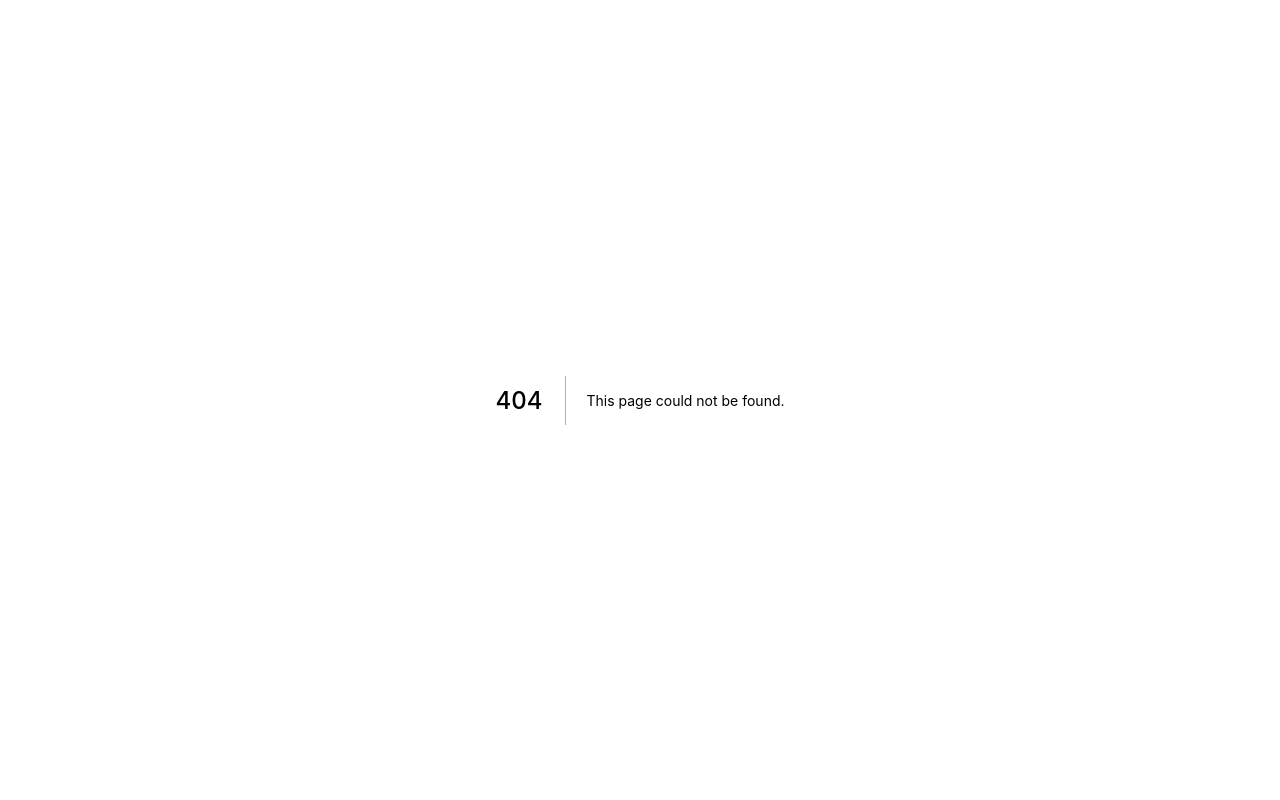
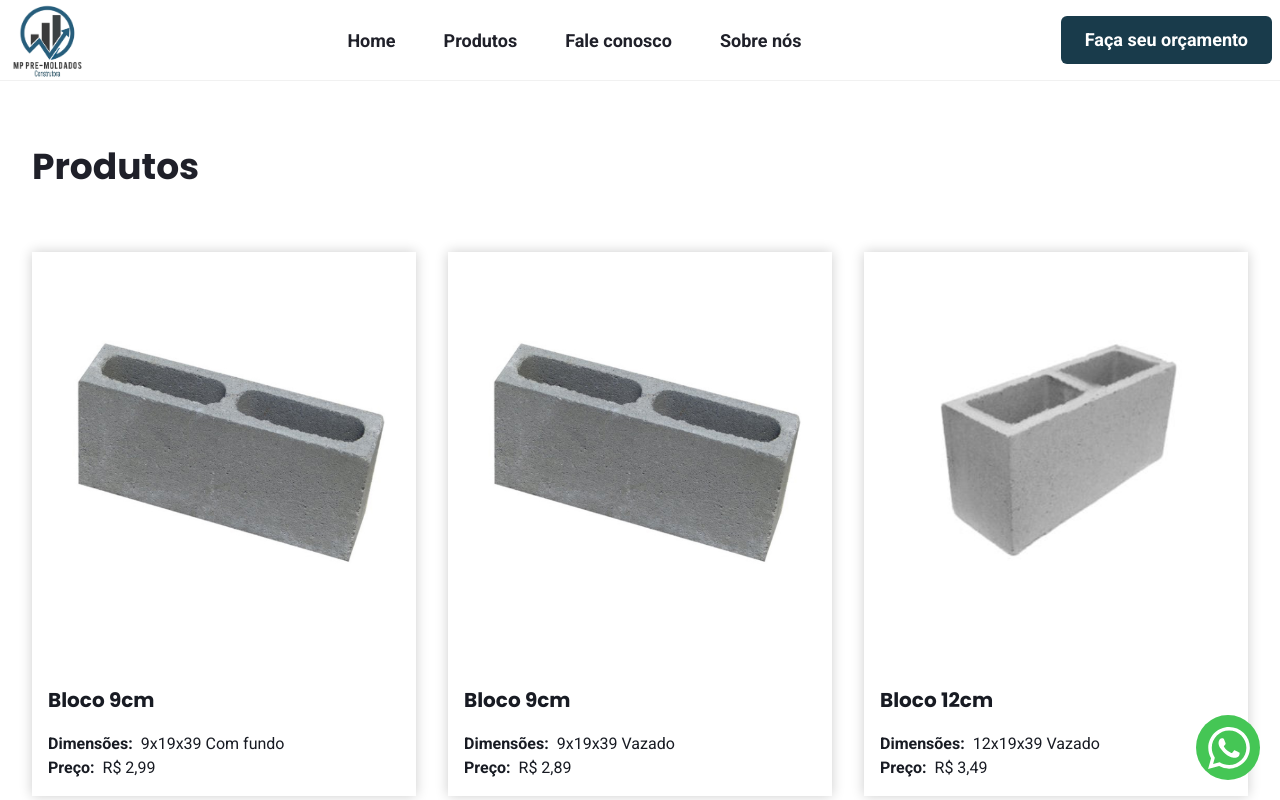
Before and after one commit to pedromiiguel/lp-pre-moldados, a Next.js app: page /produtos in a window 1280 px wide. Before the commit this address had no page. Shown: the top 800 px of the page. Built offline with nearby package versions, Linux system fonts and the light colour scheme.

Commit message:
alterado página de produto para produtos

```diff
--- a/src/components/Navbar/index.tsx
+++ b/src/components/Navbar/index.tsx
@@ -27,7 +27,7 @@ import { FiBook, FiHome, FiPhone, FiShoppingCart } from 'react-icons/fi';
 
 const Links = [
   { name: 'Home', icon: FiHome, href: '/' },
-  { name: 'Produtos', icon: FiShoppingCart, href: '/produto' },
+  { name: 'Produtos', icon: FiShoppingCart, href: '/produtos' },
   { name: 'Fale conosco', icon: FiPhone, href: '/contato' },
   { name: 'Sobre nós', icon: FiBook, href: '/sobre' },
 ];
--- /dev/null
+++ b/src/pages/produtos/index.tsx
@@ -0,0 +1,172 @@
+import {
+  Box,
+  chakra,
+  Flex,
+  Grid,
+  GridItem,
+  Heading,
+  Text,
+  Image,
+} from '@chakra-ui/react';
+import { NextPage } from 'next';
+import Head from 'next/head';
+import { useRouter } from 'next/router';
+import { products } from '../../components/Carousel/produts';
+import { Footer } from '../../components/Footer';
+import { Navbar } from '../../components/Navbar';
+import { WhatsappButton } from '../../components/WhatsappButton';
+
+const Produto: NextPage = () => {
+  const { query } = useRouter();
+
+  const filterProducts = products.filter(
+    (product) => product.category === query.category
+  );
+
+  return (
+    <>
+      <Head>
+        <title>Produtos - MP Pré Moldados</title>
+        <meta
+          name="description"
+          content="Confira todos os produtos da MP Pré Moldados"
+        />
+      </Head>
+      <Navbar backgroundColor="transparent" isBorderBottom />
+
+      <Box maxWidth={1440} margin="0 auto" px={[4, 8, 8, 8]}>
+        <Heading my={16}>Produtos</Heading>
+        <Grid
+          templateColumns={[
+            'repeat(1, 1fr)',
+            'repeat(2, 1fr)',
+            'repeat(2, 1fr)',
+            'repeat(3, 1fr)',
+          ]}
+          gap={8}
+          mb={16}
+        >
+          {filterProducts.length
+            ? filterProducts.map((product) => (
+                <GridItem
+                  key={product.description}
+                  sx={{
+                    boxShadow: '0px 0px 12px rgba(0, 0, 0, 0.2)',
+                  }}
+                  transition="transform .3s"
+                  _hover={{
+                    transform: 'scale(1.05)',
+                  }}
+                >
+                  <div>
+                    <Image
+                      src={product.image}
+                      alt={product.name}
+                      width="100%"
+                      height={['300px', '400px']}
+                      objectFit="contain"
+                    />
+
+                    <Box p={4}>
+                      <Heading color="gray.900" size="md" py={5}>
+                        {product.name}
+                      </Heading>
+                      {!!product.description && (
+                        <Flex>
+                          <Text color="gray.900" fontWeight="bold" mr={2}>
+                            Dimensões:
+                          </Text>
+                          <Text color="gray.900">{product.description}</Text>
+                        </Flex>
+                      )}
+                      {!!product.price && !Array.isArray(product.price) && (
+                        <Flex>
+                          <Text color="gray.900" fontWeight="bold" mr={2}>
+                            Preço:
+                          </Text>
+                          <Text color="gray.900">{product.price}</Text>
+                        </Flex>
+                      )}
+                      {!!product.price && Array.isArray(product.price) && (
+                        <Text color="gray.900" fontWeight="bold" mr={2}>
+                          Preços:
+                        </Text>
+                      )}
+
+                      {!!product.price &&
+                        Array.isArray(product.price) &&
+                        product.price.map((price: string) => (
+                          <Text color="gray.900" key={price}>
+                            {price}
+                          </Text>
+                        ))}
+                    </Box>
+                  </div>
+                </GridItem>
+              ))
+            : products.map((product) => (
+                <GridItem
+                  key={product.description}
+                  sx={{
+                    boxShadow: '0px 0px 12px rgba(0, 0, 0, 0.2)',
+                  }}
+                  transition="transform .3s"
+                  _hover={{
+                    transform: 'scale(1.05)',
+                  }}
+                >
+                  <div>
+                    <Image
+                      src={product.image}
+                      alt={product.name}
+                      width="100%"
+                      height={['300px', '400px']}
+                      objectFit="contain"
+                    />
+
+                    <Box p={4}>
+                      <Heading color="gray.900" size="md" py={5}>
+                        {product.name}
+                      </Heading>
+                      {!!product.description && (
+                        <Flex>
+                          <Text color="gray.900" fontWeight="bold" mr={2}>
+                            Dimensões:
+                          </Text>
+                          <Text color="gray.900">{product.description}</Text>
+                        </Flex>
+                      )}
+                      {!!product.price && !Array.isArray(product.price) && (
+                        <Flex>
+                          <Text color="gray.900" fontWeight="bold" mr={2}>
+                            Preço:
+                          </Text>
+                          <Text color="gray.900">{product.price}</Text>
+                        </Flex>
+                      )}
+                      {!!product.price && Array.isArray(product.price) && (
+                        <Text color="gray.900" fontWeight="bold" mr={2}>
+                          Preços:
+                        </Text>
+                      )}
+
+                      {!!product.price &&
+                        Array.isArray(product.price) &&
+                        product.price.map((price: string) => (
+                          <Text color="gray.900" key={price}>
+                            {price}
+                          </Text>
+                        ))}
+                    </Box>
+                  </div>
+                </GridItem>
+              ))}
+        </Grid>
+      </Box>
+      <Footer />
+      <WhatsappButton phoneNumber="61994642112" text="" />
+    </>
+  );
+};
+
+export default Produto;
```
Also changed, not shown: src/pages/produto/index.tsx (deleted, +0 -107 lines).
